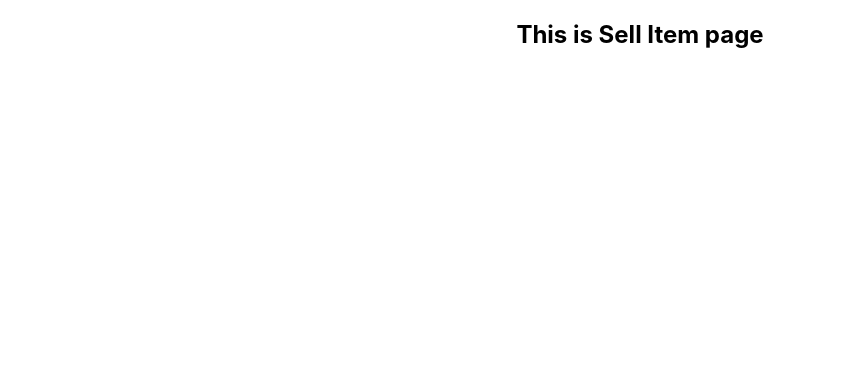
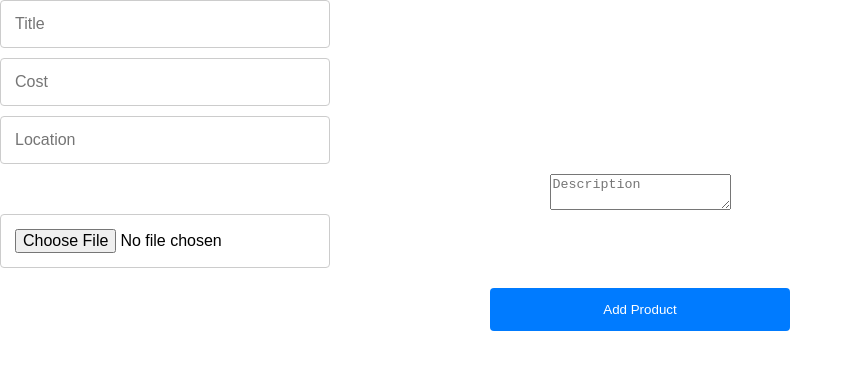
Before and after one commit to nchalla5/BookMart, a React (Create React App) app in the folder frontend/: page /sell in a window 1280 px wide. Shown: the top 370 px of the page, without its empty margins (0-853 px from the left). Built offline with nearby package versions, Linux system fonts and the light colour scheme.

Commit message:
Screen for creating products fromsellbuttoncreated

```diff
--- a/frontend/src/Components/Body.jsx
+++ b/frontend/src/Components/Body.jsx
@@ -1,10 +1,10 @@
 
 // import Home from './Home';
 import BuyItem from './BuyItem';
-import SellItem from './SellItem';
 import NotFound from './NotFound';
 import Products from './Products';
 import ProductDetails from './ProductDetails';
+import SellProduct from './SellProduct';
 import { BrowserRouter as Router, Route, Routes } from 'react-router-dom';
 import Login from './Login';
 
@@ -16,7 +16,7 @@ function Body() {
         <Route path="/home" element={<Products />}></Route>
         <Route path="/product/:id" element={<ProductDetails />} />
         <Route path="/buy" element={<BuyItem />}></Route>
-        <Route path="/sell" element={<SellItem />}></Route>
+        <Route path="/sell" element={<SellProduct />}></Route>
         <Route path="*" element={<NotFound />}></Route>
       </Routes>
     </Router>
--- a/frontend/src/Components/Products.jsx
+++ b/frontend/src/Components/Products.jsx
@@ -38,10 +38,15 @@ function Products() {
     fetchProducts();
   }, []);
 
+  // const handleSellClick = () => {
+  //   console.log('Sell button clicked');
+  //   // Placeholder for future functionality
+  // };
   const handleSellClick = () => {
-    console.log('Sell button clicked');
-    // Placeholder for future functionality
+    navigate('/sell');
+    console.log('Sell button clicked');// This should match the path you define for the SellProductForm in your router
   };
+
 
   const handleBuyClick = (productId) => {
     // Placeholder for future buy functionality
--- a/frontend/src/Components/SellItem.jsx
+++ /dev/null
@@ -1,6 +0,0 @@
-function SellItem() {
-    return (
-        <h2>This is Sell Item page</h2>
-    );
-}
-export default SellItem
--- /dev/null
+++ b/frontend/src/Components/SellProduct.jsx
@@ -0,0 +1,101 @@
+import React, { useState } from 'react';
+import { useNavigate } from 'react-router-dom';
+
+const SellProduct = () => {
+const [product, setProduct] = useState({
+title: '',
+cost: '',
+location: '',
+description: '',
+image: null,
+});
+const navigate = useNavigate();
+
+const handleChange = (e) => {
+const { name, value } = e.target;
+setProduct({
+    ...product,
+    [name]: value,
+});
+};
+
+const handleImageChange = (e) => {
+setProduct({
+    ...product,
+    image: e.target.files[0],
+});
+};
+
+const endpoint = "http://localhost:8080";
+
+const handleSubmit = async (e) => {
+e.preventDefault();
+const formData = new FormData();
+formData.append('image', product.image);
+formData.append('title', product.title);
+formData.append('cost', product.cost);
+formData.append('location', product.location);
+formData.append('description', product.description);
+
+try {
+    const response = await fetch(`${endpoint}/create-product`, {
+    method: 'POST',
+    body: formData,
+    });
+    console.log(response)
+    if (!response.ok) {
+    throw new Error('Failed to sell product');
+    }
+
+    // Assuming you want to do something upon successfully adding a product
+    navigate('/home'); // Redirect to products page
+} catch (error) {
+    console.error('There was an error selling the product:', error);
+}
+};
+
+return (
+<form onSubmit={handleSubmit}>
+    <input
+    type="text"
+    name="title"
+    placeholder="Title"
+    value={product.title}
+    onChange={handleChange}
+    required
+    />
+    <input
+    type="text"
+    name="cost"
+    placeholder="Cost"
+    value={product.cost}
+    onChange={handleChange}
+    required
+    />
+    <input
+    type="text"
+    name="location"
+    placeholder="Location"
+    value={product.location}
+    onChange={handleChange}
+    required
+    />
+    <textarea
+    name="description"
+    placeholder="Description"
+    value={product.description}
+    onChange={handleChange}
+    required
+    />
+    <input
+    type="file"
+    name="image"
+    onChange={handleImageChange}
+    required
+    />
+    <button type="submit">Add Product</button>
+</form>
+);
+};
+
+export default SellProduct;
```
Also changed, not shown: 1 other file (tests, documents, lock files or other folders).
